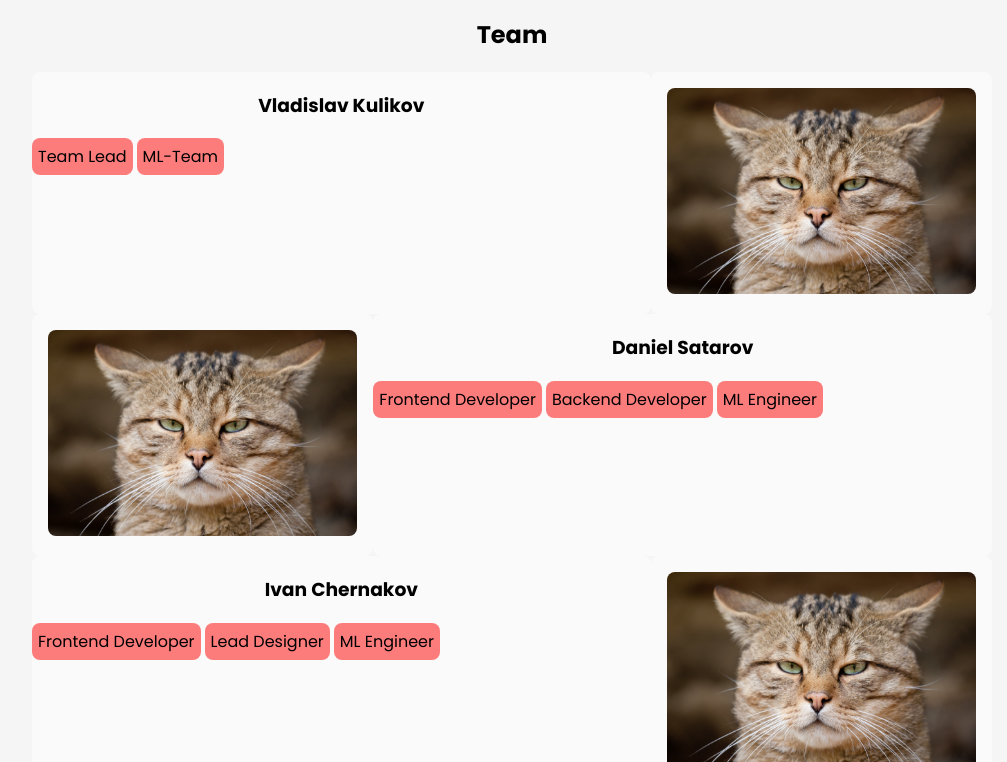
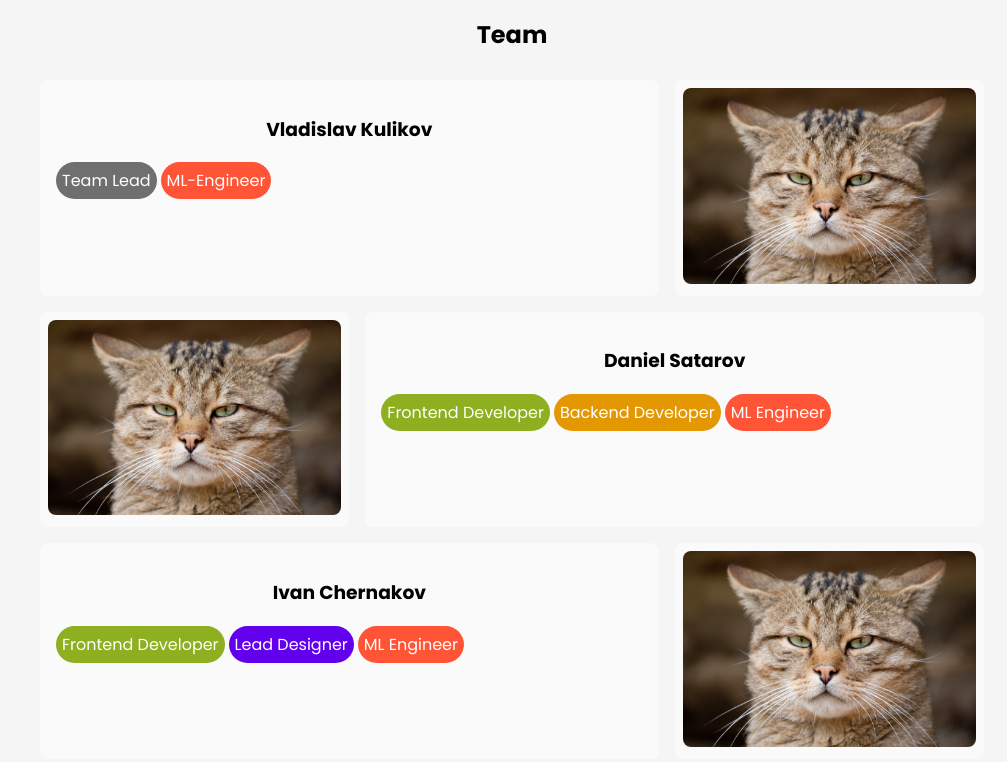
Before and after one commit to Pantomime-team/pantomime-frontend, a plain HTML site: page index.html in a window 1280 px wide. Shown: the part 780-1542 px from the top of the page, without its empty margins (128-1135 px from the left). Drawn offline with nearby package versions, Linux system fonts and the light colour scheme.

Commit message:
added colors to bubbles and margin for blocks

```diff
--- a/css/team-members.css
+++ b/css/team-members.css
@@ -11,18 +11,21 @@
 
 #team-members .team-photo {
   display: relative;
-  align-items: top;
-  padding: 1rem;
+  align-items: center;
+  padding: 0.5rem;
   background-color: rgba(255, 255, 255, .5);
   border-radius: 0.5rem;
+  margin: 0.5rem;
   flex: 1;
 }
 
 #team-members .team-description {
   flex: 2;
   display: block;
+  border-radius: 0.5rem;
+  padding: 1rem;
+  margin: 0.5rem;
   background-color: rgba(255, 255, 255, .5);
-  border-radius: 0.5rem;
 }
 
 #team-members .team-photo img {
@@ -38,7 +41,27 @@
 
 #team-members .team-member span {
     display: inline-block;
-    background-color: rgba(255, 0, 0, .5);
-    border-radius: 0.5rem;
+    color : #fff;
+    border-radius: 2rem;
     padding: 6px;
 }
+
+#team-members .team-member span.designer {
+  background-color: #6200ee;
+}
+
+#team-members .team-member span.frontend {
+  background-color: #8eaf20;
+}
+
+#team-members .team-member span.backend {
+  background-color: #e39801;
+}
+
+#team-members .team-member span.team-lead {
+  background-color: #6F6F6F;
+}
+
+#team-members .team-member span.ml-engineer {
+  background-color: #ff5436;
+}
--- a/index.html
+++ b/index.html
@@ -74,8 +74,8 @@
           </div>
           <div class="team-description">
             <h3>Vladislav Kulikov</h3>
-            <span>Team Lead</span>
-            <span>ML-Team</span>
+            <span class="team-lead">Team Lead</span>
+            <span class="ml-engineer">ML-Engineer</span>
           </div>
         </div>
 
@@ -85,9 +85,9 @@
           </div>
           <div class="team-description">
             <h3>Daniel Satarov</h3>
-            <span>Frontend Developer</span>
-            <span>Backend Developer</span>
-            <span>ML Engineer</span>
+            <span class="frontend">Frontend Developer</span>
+            <span class="backend">Backend Developer</span>
+            <span  class="ml-engineer">ML Engineer</span>
           </div>
         </div>
 
@@ -97,9 +97,9 @@
           </div>
           <div class="team-description">
             <h3>Ivan Chernakov</h3>
-            <span>Frontend Developer</span>
-            <span>Lead Designer</span>
-            <span>ML Engineer</span>
+            <span class="frontend">Frontend Developer</span>
+            <span class="designer">Lead Designer</span>
+            <span class="ml-engineer">ML Engineer</span>
           </div>
         </div>
 
@@ -109,8 +109,8 @@
           </div>
           <div class="team-description">
             <h3>Alexandr Kudasov</h3>
-            <span>Backend Developer</span>
-            <span>ML Engineer</span>
+            <span class="backend">Backend Developer</span>
+            <span class="ml-engineer">ML Engineer</span>
           </div>
         </div>
 
@@ -120,7 +120,7 @@
           </div>
           <div class="team-description">
             <h3>Daria Verevkina</h3>
-            <span>Designer</span>
+            <span class="designer">Designer</span>
           </div>
         </div>
 
@@ -130,7 +130,7 @@
           </div>
           <div class="team-description">
             <h3>Vitaliy Alifanov</h3>
-            <span>ML Engineer</span>
+            <span class="ml-engineer">ML Engineer</span>
           </div>
         </div>
 
@@ -140,7 +140,7 @@
           </div>
           <div class="team-description">
             <h3>Nastya Palashkina</h3>
-            <span>Designer</span>
+            <span class="designer">Designer</span>
           </div>
         </div>
       </div>
```
